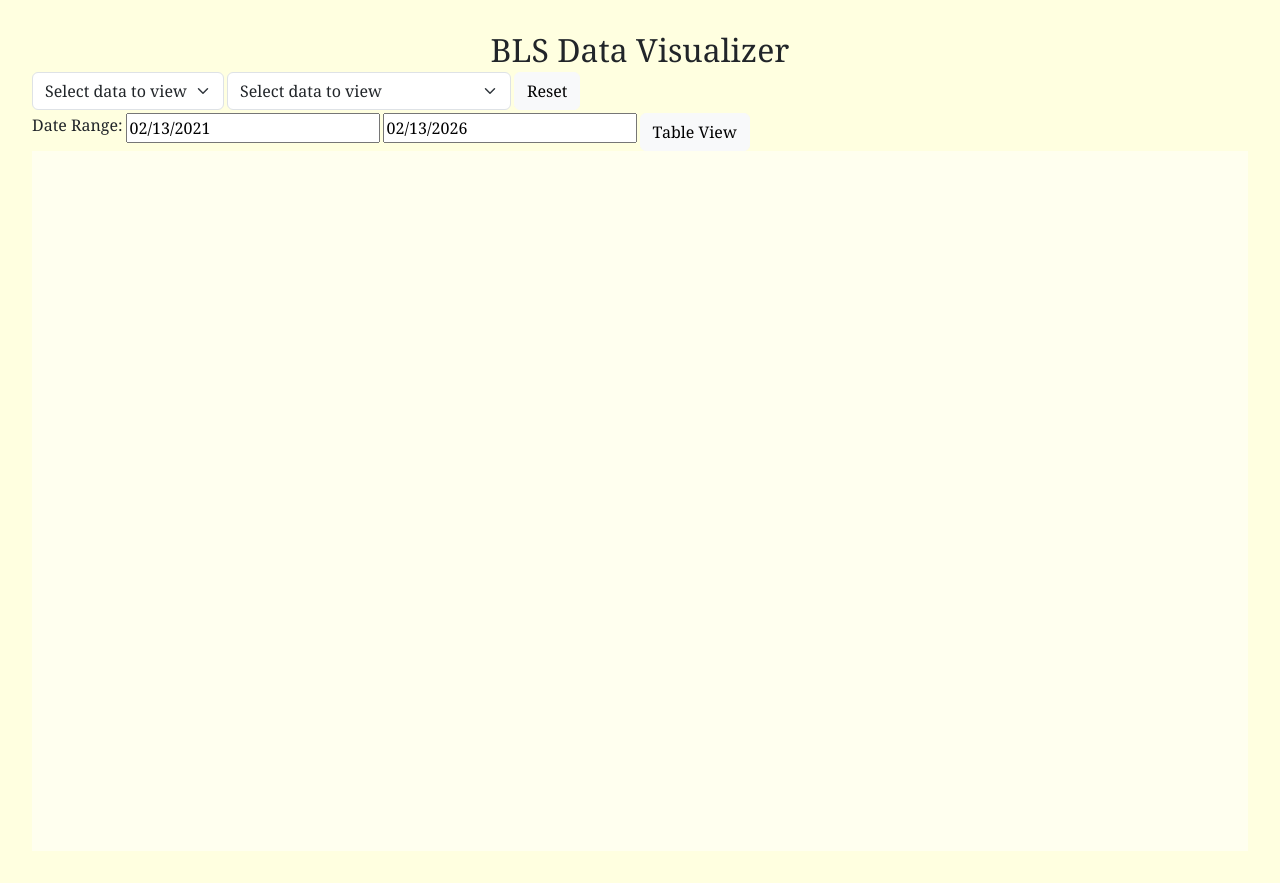
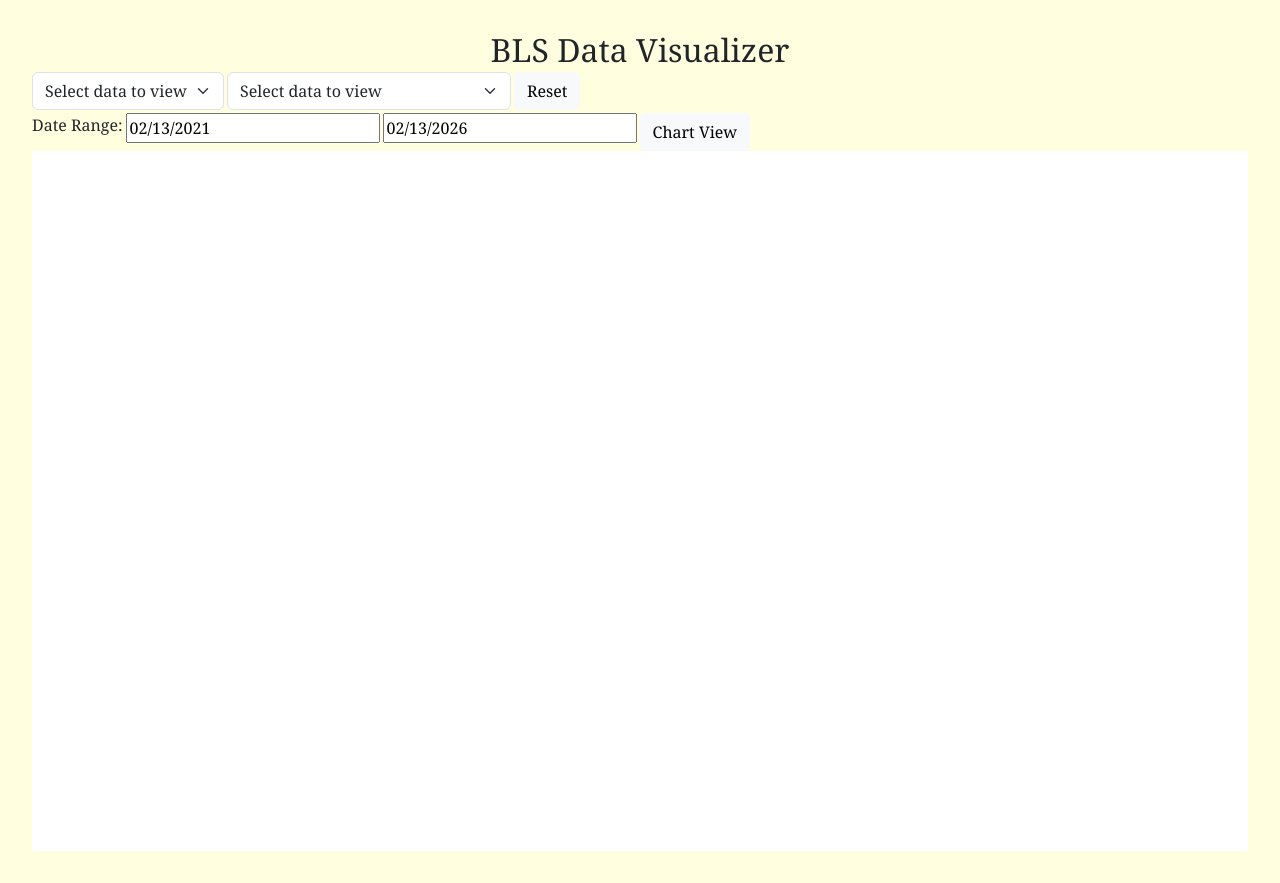
Before and after one commit to BoaringTech/BLSApp, a React (Vite) app in the folder Frontend/: page / in a window 1280 px wide. Built offline with nearby package versions, Linux system fonts and the light colour scheme; the HTML template or start-up script is replaced by a standard one.

Commit message:
Added SwitchView to toggle between the graph and table. Added placeholder components for the Graph and Table.

```diff
--- a/Frontend/src/App.tsx
+++ b/Frontend/src/App.tsx
@@ -6,6 +6,8 @@
 import "./App.css";
 import CommandButton from "./Components/CommandButton";
 import GraphView from "./Components/GraphView";
+import SwitchView from "./Components/SwitchView";
+import TableView from "./Components/TableView";
 
 function App() {
   // State variables for each of the components. These are used to store the user's selections and input.
@@ -13,7 +15,7 @@
   const [dataOptionSelected, setDataOptionSelected] = useState(0);
   const [startDate, setStartDate] = useState<Date | null>(null);
   const [endDate, setEndDate] = useState<Date | null>(null);
-  const [toggleTableView, setToggleTableView] = useState(true);
+  const [toggleTableView, setToggleTableView] = useState(false);
 
   const Reset = () => {
     setDataOptionSelected(0);
@@ -60,7 +62,13 @@
           onClick={() => setToggleTableView(!toggleTableView)}
         />
       </div>
-      <GraphView />
+      <div style={{ width: "100%", height: "700px" }}>
+        <SwitchView
+          state={toggleTableView}
+          defaultView={GraphView()}
+          alternateView={TableView()}
+        />
+      </div>
     </>
   );
 }
--- a/Frontend/src/Components/GraphView.tsx
+++ b/Frontend/src/Components/GraphView.tsx
@@ -1,5 +1,7 @@
 function GraphView() {
-  return <div className="placeholder" />;
+  return (
+    <div style={{ backgroundColor: "white", height: "100%", width: "100%" }} />
+  );
 }
 
 export default GraphView;
--- /dev/null
+++ b/Frontend/src/Components/SwitchView.tsx
@@ -0,0 +1,13 @@
+import { type ReactNode } from "react";
+
+interface Props {
+  state: boolean;
+  defaultView: ReactNode;
+  alternateView: ReactNode;
+}
+
+function SwitchView({ state, defaultView, alternateView }: Props) {
+  return state ? alternateView : defaultView;
+}
+
+export default SwitchView;
--- /dev/null
+++ b/Frontend/src/Components/TableView.tsx
@@ -0,0 +1,7 @@
+function TableView() {
+  return (
+    <div style={{ backgroundColor: "black", height: "100%", width: "100%" }} />
+  );
+}
+
+export default TableView;
```
